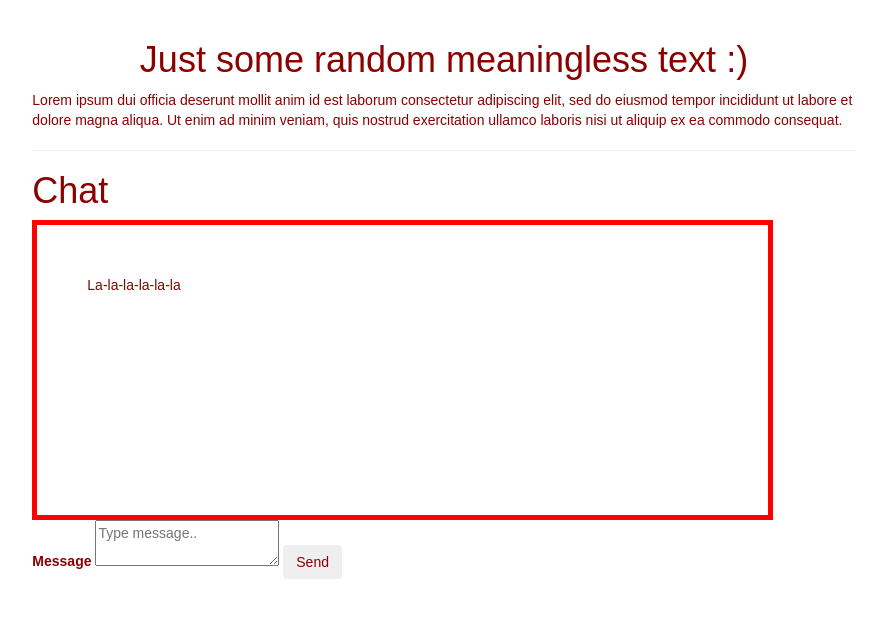
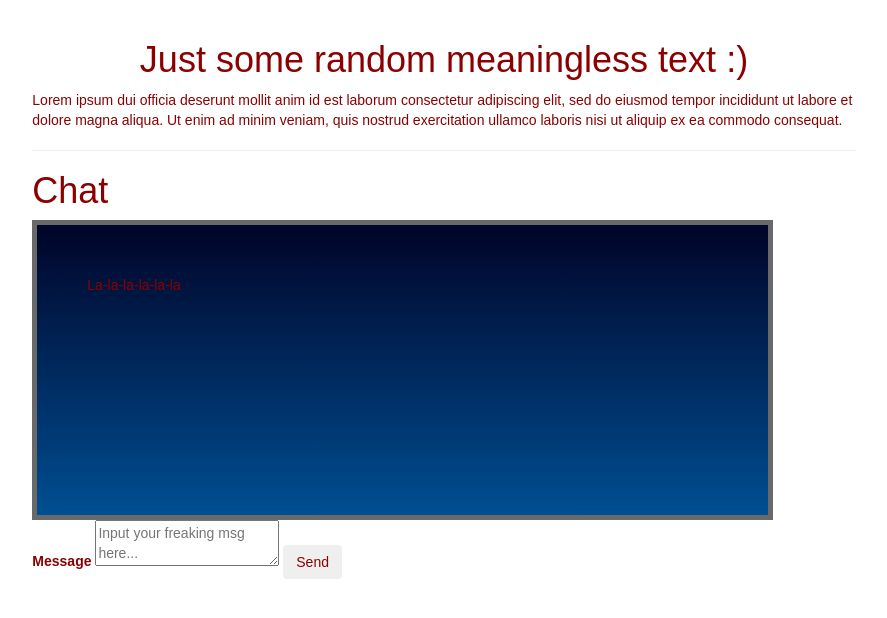
Before and after one commit to danielsmerzvinskis/flask_xD, a Flask app: page /chat in a window 1280 px wide. Shown: the part 50-668 px from the top of the page, without its empty margins (196-1083 px from the left). Run offline with Flask 2, Linux system fonts and the light colour scheme; some libraries are stand-ins or nearby versions.

Commit message:
Design improvement

```diff
--- a/main.py
+++ b/main.py
@@ -1,5 +1,5 @@
 from flask import Flask, render_template, request
-from file_proc import read_file
+import file_proc
 
 app = Flask(__name__)
 
--- a/static/css/chat.css
+++ b/static/css/chat.css
@@ -1,8 +1,9 @@
 .chat-box{
+    background-image: linear-gradient(180deg,#000428, #004e92);
     height: 300px;
     width: 90%;
     padding: 50px;
-    border: 1px solid red;
+    border: 1px solid dimgray;
     box-sizing: border-box;
     border-width: 5px;
 }
--- a/templates/chat.html
+++ b/templates/chat.html
@@ -1,7 +1,7 @@
 <!DOCTYPE html>
 <html>
 <head>
-    <title>Nerd army</title>
+    <title>N3rd 4rmy</title>
     <meta charset="utf-8">
     <meta name="viewport" content="width=device-width, initial-scale=1">
     <link rel="stylesheet" href="https://maxcdn.bootstrapcdn.com/bootstrap/3.4.1/css/bootstrap.min.css">
@@ -55,8 +55,7 @@
     <form action="/action_page.php" class="form-container">
 
       <label for="msg"><b>Message</b></label>
-      <textarea placeholder="Type message.." name="msg" required></textarea>
-
+      <textarea placeholder="Input your freaking msg here..." name="msg" required></textarea>
       <button type="submit" class="btn">Send</button>
     </form>
   </div>
```
